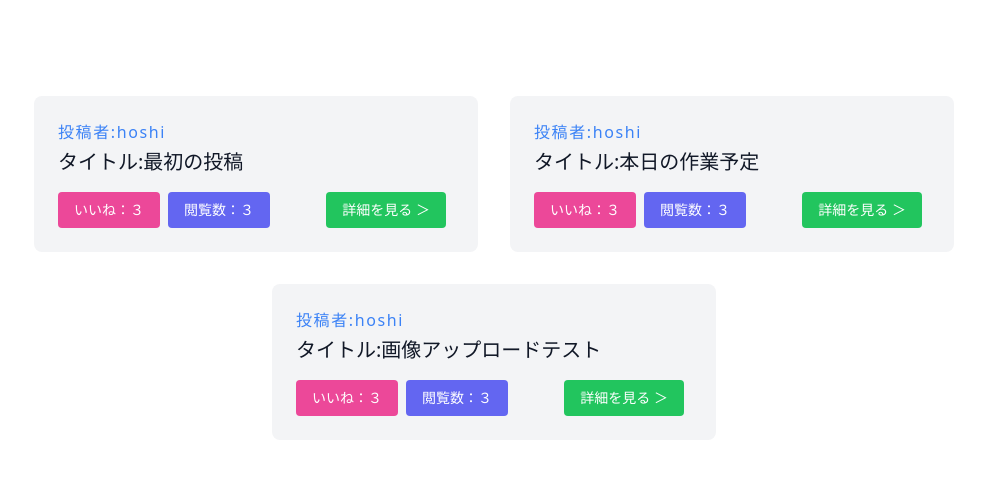
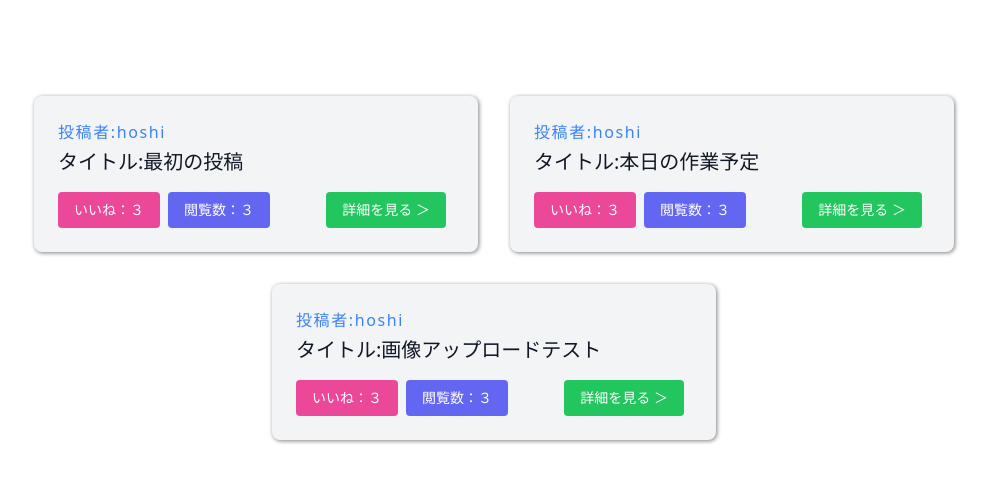
Before and after one commit to tomohiro-1210/django_company_app, a Django app: page /list/ in a window 1280 px wide. Shown: the part 104-587 px from the top of the page, without its empty margins (146-1135 px from the left). Run offline with Django 5.2, Linux system fonts and the light colour scheme; data comes from the database, SQL or seed files in the repository; some libraries are stand-ins or nearby versions.

Commit message:
Static:静的フォルダの格納先設定 CSSフォルダ作成してテスト

```diff
--- a/insidesnsproject/urls.py
+++ b/insidesnsproject/urls.py
@@ -10,3 +10,4 @@ urlpatterns = [
 
 if settings.DEBUG:
     urlpatterns += static(settings.MEDIA_URL, document_root=settings.MEDIA_ROOT)
+    urlpatterns += static(settings.STATIC_URL, document_root=settings.STATIC_ROOT)
--- /dev/null
+++ b/static/style.css
@@ -0,0 +1,3 @@
+.sns_posts{
+    box-shadow: 1px 1px 4px gray;
+}
--- a/templates/base.html
+++ b/templates/base.html
@@ -3,6 +3,10 @@
   <meta charset="UTF-8">
   <meta name="viewport" content="width=device-width, initial-scale=1.0">
   <script src="https://cdn.tailwindcss.com"></script>
+
+  {% block customcss %}
+  {% endblock customcss %}
+
   <title>SNSアプリ</title>
 </head>
 
--- a/templates/list.html
+++ b/templates/list.html
@@ -1,4 +1,10 @@
 {% extends 'base.html' %}
+
+{% load static %}
+
+{% block customcss %}
+<link rel="stylesheet" href="{% static 'style.css' %}">
+{% endblock customcss %}
 
 <body>
 {% block header %}
@@ -21,8 +27,8 @@
   <div class="container px-5 py-24 w-full md:w-3/4 mx-auto">
       <div class="flex flex-wrap -m-4">
         {% for item in object_list %}
-          <div class="w-full md:w-1/2 mx-auto p-4 ">
-              <div class="bg-gray-100 p-6 rounded-lg">
+          <div class="w-full md:w-1/2 mx-auto p-4">
+              <div class="bg-gray-100 p-6 rounded-lg sns_posts">
                   <h3 class="tracking-widest text-blue-500 text-base font-medium title-font mb-1">投稿者:{{ item.author }}</h3>
                   <h2 class="text-xl text-gray-900 font-medium title-font mb-4">タイトル:{{ item.title }}</h2>
                   <div class="flex justify-between">
--- a/templates/signup.html
+++ b/templates/signup.html
@@ -1,4 +1,10 @@
 {% extends 'base.html' %}
+
+{% load static %}
+
+{% block customcss %}
+<link rel="stylesheet" href="{% static 'style.css' %}">
+{% endblock customcss %}
 
 <body>
 {% block header %}
```
Also changed, not shown: insidesnsproject/settings.py (+10 -0 lines).
